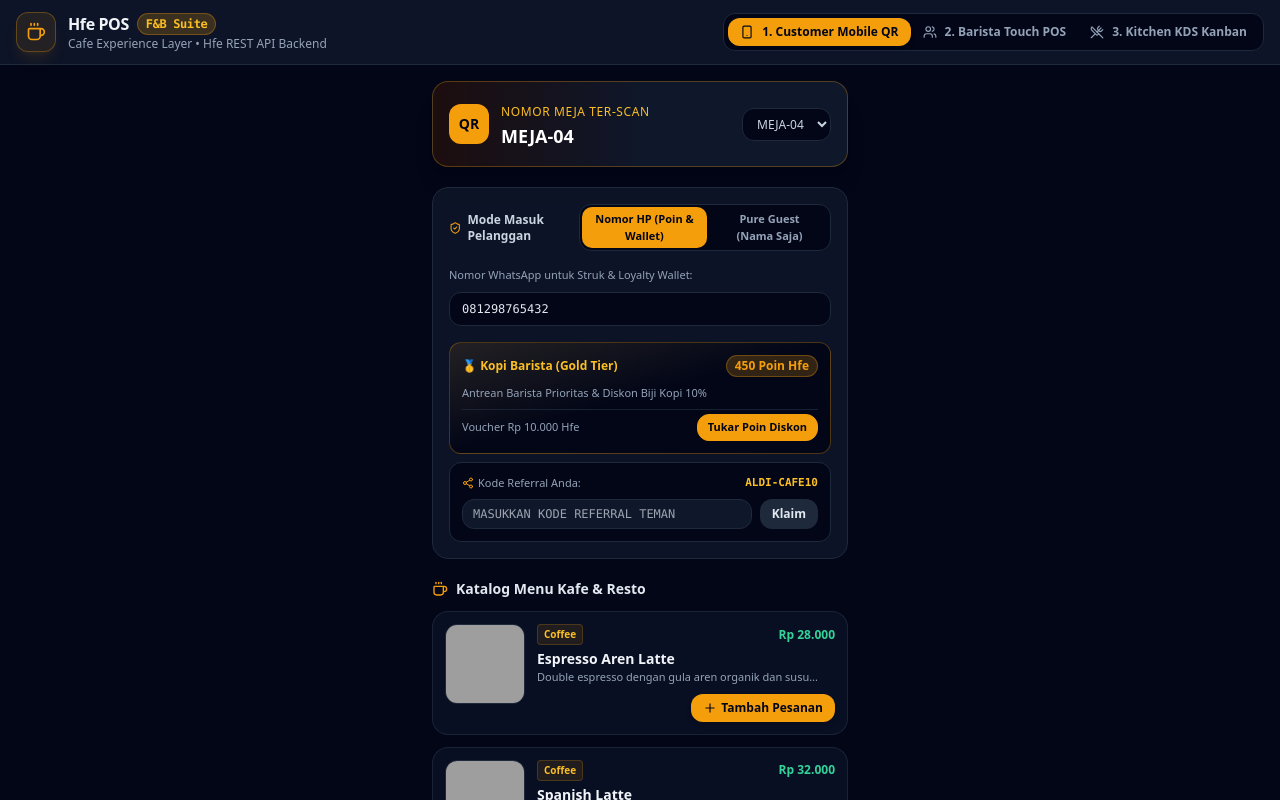
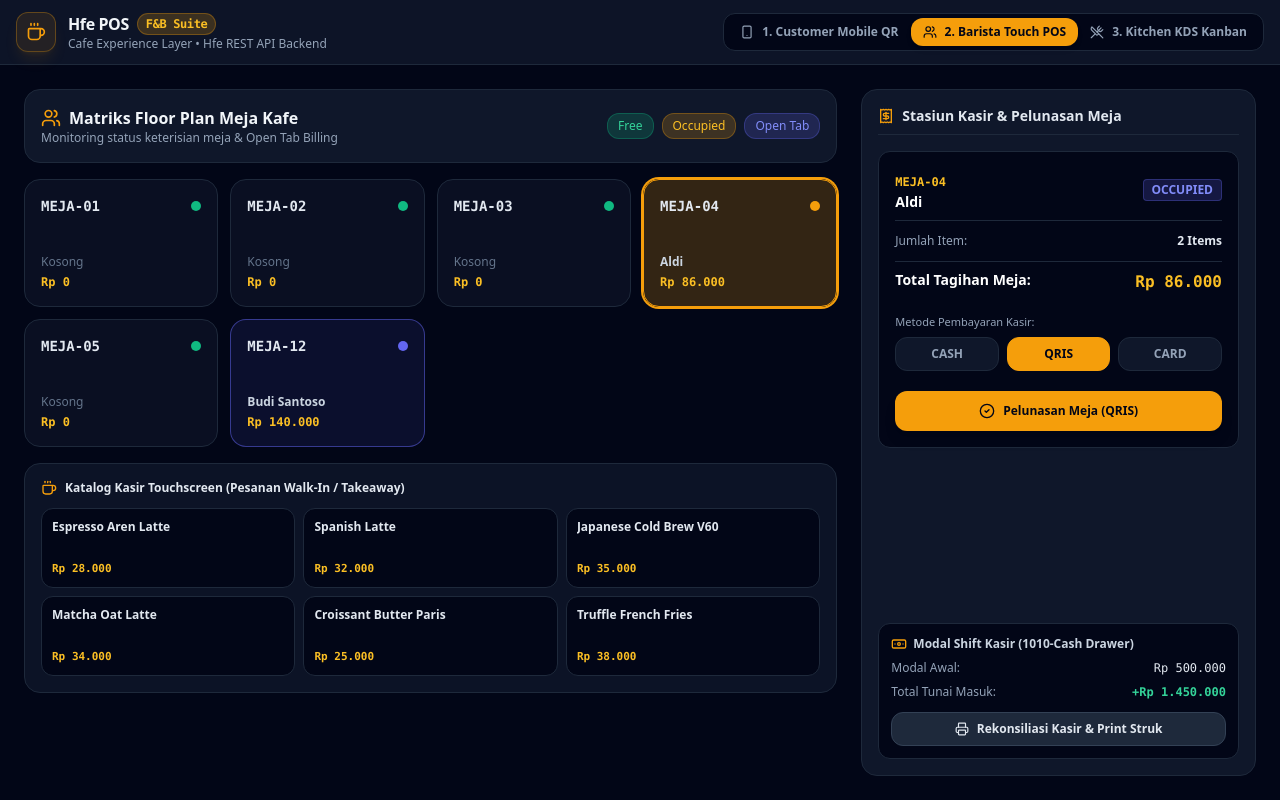
Before and after one commit to glc-works/hfe-pos, a React (Vite) app: page / in a window 1280 px wide. Shown: the top 800 px of the page. Built offline with nearby package versions, Linux system fonts and the light colour scheme; grey boxes are pictures that could not be loaded; the HTML template or start-up script is replaced by a standard one.

Commit message:
feat(pos): enhance Barista Touch POS Station with Quick Catalog & Open Tab Checkout (#1)

```diff
--- a/src/App.tsx
+++ b/src/App.tsx
@@ -27,7 +27,9 @@ import {
   UtensilsCrossed,
   ArrowRight,
   ArrowLeft,
-  ChefHat
+  ChefHat,
+  Banknote,
+  Receipt
 } from 'lucide-react'
 
 // --- TYPES ---
@@ -86,7 +88,7 @@ const PRODUCT_CATALOG: MenuItem[] = [
 
 export default function App() {
   // --- SURFACE APP STATE ---
-  const [activeSurface, setActiveSurface] = useState<SurfaceMode>('mobile-qr')
+  const [activeSurface, setActiveSurface] = useState<SurfaceMode>('barista-pos')
 
   // --- MOBILE QR SURFACE STATE ---
   const [selectedTable, setSelectedTable] = useState<string>('MEJA-04')
@@ -168,8 +170,8 @@ export default function App() {
     }
   ])
 
-  // --- POS TABLES FLOOR PLAN STATE ---
-  const [tablesGrid] = useState<TableStatus[]>([
+  // --- POS TABLES & CASHIER STATE ---
+  const [tablesGrid, setTablesGrid] = useState<TableStatus[]>([
     { id: 'T1', name: 'MEJA-01', status: 'free', totalBill: 0, orderCount: 0 },
     { id: 'T2', name: 'MEJA-02', status: 'free', totalBill: 0, orderCount: 0 },
     { id: 'T3', name: 'MEJA-03', status: 'free', totalBill: 0, orderCount: 0 },
@@ -177,6 +179,9 @@ export default function App() {
     { id: 'T5', name: 'MEJA-05', status: 'free', totalBill: 0, orderCount: 0 },
     { id: 'T12', name: 'MEJA-12', status: 'open-tab', customerName: 'Budi Santoso', totalBill: 140000, orderCount: 4 },
   ])
+  const [selectedPOSTable, setSelectedPOSTable] = useState<TableStatus | null>(tablesGrid[3])
+  const [posPayMethod, setPosPayMethod] = useState<'cash' | 'qris' | 'card'>('qris')
+  const [posCashGiven, setPosCashGiven] = useState<string>('100000')
 
   // --- COMPUTED CART TOTALS ---
   const rawSubtotal = cart.reduce((sum, item) => {
@@ -293,6 +298,13 @@ export default function App() {
     alert(`Pembayaran QRIS Sukses! Pesanan meja ${selectedTable} masuk kolom 'In Progress' Kanban Dapur.`)
   }
 
+  const handlePOSCheckoutTable = () => {
+    if (!selectedPOSTable || selectedPOSTable.totalBill === 0) return
+    setTablesGrid(prev => prev.map(t => t.id === selectedPOSTable.id ? { ...t, status: 'free', totalBill: 0, customerName: undefined } : t))
+    alert(`Pembayaran Meja ${selectedPOSTable.name} (${selectedPOSTable.customerName}) LUNAS via ${posPayMethod.toUpperCase()}! Struk Penjualan Terkirim ke Hfe REST API.`)
+    setSelectedPOSTable(null)
+  }
+
   const handleMoveKanbanColumn = (orderId: string, targetStatus: 'placed' | 'processing' | 'ready') => {
     setOrders(prev => prev.map(o => {
       if (o.id === orderId) {
@@ -302,7 +314,7 @@ export default function App() {
     }))
   }
 
-  // Standard Kanban Columns Filtering (Makanan & Minuman)
+  // Standard Kanban Columns Filtering
   const placedOrders = orders.filter(o => o.status === 'placed')
   const processingOrders = orders.filter(o => o.status === 'processing')
   const readyOrders = orders.filter(o => o.status === 'ready')
@@ -684,8 +696,11 @@ export default function App() {
               {tablesGrid.map(table => (
                 <div
                   key={table.id}
+                  onClick={() => setSelectedPOSTable(table)}
                   className={`border rounded-2xl p-4 flex flex-col justify-between h-32 transition-all cursor-pointer ${
-                    table.status === 'occupied'
+                    selectedPOSTable?.id === table.id
+                      ? 'ring-2 ring-amber-500 bg-amber-500/20 border-amber-500'
+                      : table.status === 'occupied'
                       ? 'bg-amber-500/10 border-amber-500/50'
                       : table.status === 'open-tab'
                       ? 'bg-indigo-500/10 border-indigo-500/50'
@@ -712,35 +727,131 @@ export default function App() {
                 </div>
               ))}
             </div>
+
+            {/* Quick Catalog Grid for Walk-In / Cashier Direct Order */}
+            <div className="bg-slate-900/80 border border-slate-800 rounded-2xl p-4 flex flex-col gap-3">
+              <h3 className="text-xs font-bold text-slate-200 flex items-center gap-2">
+                <Coffee className="w-4 h-4 text-amber-500" /> Katalog Kasir Touchscreen (Pesanan Walk-In / Takeaway)
+              </h3>
+
+              <div className="grid grid-cols-3 gap-2">
+                {PRODUCT_CATALOG.map(item => (
+                  <button
+                    key={item.id}
+                    onClick={() => {
+                      if (selectedPOSTable) {
+                        setTablesGrid(prev => prev.map(t => t.id === selectedPOSTable.id ? { ...t, status: 'open-tab', totalBill: t.totalBill + item.price, orderCount: t.orderCount + 1 } : t))
+                      }
+                    }}
+                    className="bg-slate-950 hover:bg-slate-800 border border-slate-800 text-left p-2.5 rounded-xl flex flex-col justify-between h-20 transition-all"
+                  >
+                    <span className="font-bold text-xs text-slate-200 line-clamp-1">{item.name}</span>
+                    <span className="text-[11px] font-mono font-bold text-amber-400">Rp {item.price.toLocaleString('id-ID')}</span>
+                  </button>
+                ))}
+              </div>
+            </div>
           </div>
 
-          {/* Cashier Control & Shift Drawer Panel */}
-          <div className="bg-slate-900 border border-slate-800 rounded-2xl p-4 flex flex-col gap-4">
-            <h3 className="text-sm font-bold text-slate-200 flex items-center gap-2 border-b border-slate-800 pb-2">
-              <DollarSign className="w-4 h-4 text-amber-500" /> Stasiun Kasir & Modal Shift (1010-Cash Drawer)
-            </h3>
+          {/* Cashier Control & Open Tab Checkout Panel */}
+          <div className="bg-slate-900 border border-slate-800 rounded-2xl p-4 flex flex-col justify-between gap-4">
+            <div className="flex flex-col gap-4">
+              <h3 className="text-sm font-bold text-slate-200 flex items-center gap-2 border-b border-slate-800 pb-2">
+                <Receipt className="w-4 h-4 text-amber-500" /> Stasiun Kasir & Pelunasan Meja
+              </h3>
 
+              {selectedPOSTable ? (
+                <div className="bg-slate-950 border border-slate-800 rounded-xl p-4 flex flex-col gap-3">
+                  <div className="flex items-center justify-between border-b border-slate-800 pb-2">
+                    <div>
+                      <span className="text-xs font-bold text-amber-400 font-mono">{selectedPOSTable.name}</span>
+                      <h4 className="text-sm font-bold text-white">{selectedPOSTable.customerName || 'Pelanggan Walk-In'}</h4>
+                    </div>
+                    <span className="text-xs font-bold uppercase px-2 py-0.5 rounded bg-indigo-500/20 text-indigo-400 border border-indigo-500/30">
+                      {selectedPOSTable.status}
+                    </span>
+                  </div>
+
+                  <div className="flex justify-between text-xs text-slate-400">
+                    <span>Jumlah Item:</span>
+                    <span className="font-bold text-slate-200">{selectedPOSTable.orderCount} Items</span>
+                  </div>
+
+                  <div className="flex justify-between text-sm font-black text-white pt-2 border-t border-slate-800">
+                    <span>Total Tagihan Meja:</span>
+                    <span className="text-amber-400 font-mono text-base">Rp {selectedPOSTable.totalBill.toLocaleString('id-ID')}</span>
+                  </div>
+
+                  {/* Payment Method Selector */}
+                  <div className="flex flex-col gap-1.5 pt-2">
+                    <label className="text-[11px] text-slate-400">Metode Pembayaran Kasir:</label>
+                    <div className="grid grid-cols-3 gap-2">
+                      {(['cash', 'qris', 'card'] as const).map(method => (
+                        <button
+                          key={method}
+                          onClick={() => setPosPayMethod(method)}
+                          className={`py-2 rounded-lg text-xs font-bold border uppercase transition-all ${
+                            posPayMethod === method
+                              ? 'bg-amber-500 text-slate-950 border-amber-500'
+                              : 'bg-slate-900 border-slate-800 text-slate-400'
+                          }`}
+                        >
+                          {method}
+                        </button>
+                      ))}
+                    </div>
+                  </div>
+
+                  {posPayMethod === 'cash' && (
+                    <div className="flex flex-col gap-1 pt-1">
+                      <label className="text-[11px] text-slate-400">Uang Tunai Diterima:</label>
+                      <input
+                        type="text"
+                        value={posCashGiven}
+                        onChange={(e) => setPosCashGiven(e.target.value)}
+                        className="bg-slate-900 border border-slate-800 text-slate-200 text-xs rounded-lg px-3 py-1.5 focus:outline-none font-mono"
+                      />
+                      <p className="text-[11px] text-emerald-400 font-mono pt-0.5">
+                        Kembalian: Rp {Math.max(0, parseInt(posCashGiven || '0') - selectedPOSTable.totalBill).toLocaleString('id-ID')}
+                      </p>
+                    </div>
+                  )}
+
+                  <button
+                    onClick={handlePOSCheckoutTable}
+                    disabled={selectedPOSTable.totalBill === 0}
+                    className="w-full bg-amber-500 hover:bg-amber-400 text-slate-950 font-bold text-xs py-3 rounded-xl shadow-lg flex items-center justify-center gap-2 mt-2 disabled:opacity-50"
+                  >
+                    <CheckCircle2 className="w-4 h-4" /> Pelunasan Meja ({posPayMethod.toUpperCase()})
+                  </button>
+                </div>
+              ) : (
+                <div className="bg-slate-950/60 border border-slate-800/80 rounded-xl p-8 text-center text-xs text-slate-500">
+                  Pilihlah salah satu Meja di Matriks Floor Plan untuk melihat & melunasi tagihan.
+                </div>
+              )}
+            </div>
+
+            {/* Shift Cash Drawer Reconciliation Panel */}
             <div className="bg-slate-950 border border-slate-800 rounded-xl p-3 flex flex-col gap-2">
+              <span className="text-xs font-bold text-slate-300 flex items-center gap-1.5">
+                <Banknote className="w-4 h-4 text-amber-500" /> Modal Shift Kasir (1010-Cash Drawer)
+              </span>
               <div className="flex justify-between text-xs text-slate-400">
-                <span>Kasir Shift Aktif:</span>
-                <span className="font-semibold text-amber-400">Barista Staff #102</span>
-              </div>
-              <div className="flex justify-between text-xs text-slate-400">
-                <span>Modal Kasir Awal:</span>
+                <span>Modal Awal:</span>
                 <span className="font-mono text-slate-200">Rp 500.000</span>
               </div>
               <div className="flex justify-between text-xs text-slate-400">
-                <span>Pemasukan Tunai Hari Ini:</span>
+                <span>Total Tunai Masuk:</span>
                 <span className="font-mono text-emerald-400 font-bold">+Rp 1.450.000</span>
               </div>
+              <button
+                onClick={() => alert('Rekonsiliasi Modal Kasir Berhasil Dicetak & Disimpan ke Hfe!')}
+                className="mt-1 w-full bg-slate-800 hover:bg-slate-700 text-slate-200 font-semibold text-xs py-2 rounded-lg border border-slate-700 flex items-center justify-center gap-2"
+              >
+                <Printer className="w-3.5 h-3.5" /> Rekonsiliasi Kasir & Print Struk
+              </button>
             </div>
-
-            <button
-              onClick={() => alert('Rekonsiliasi Modal Kasir Berhasil Dicetak & Disimpan ke Hfe!')}
-              className="w-full bg-slate-800 hover:bg-slate-700 text-slate-200 font-semibold text-xs py-2.5 rounded-xl border border-slate-700 flex items-center justify-center gap-2"
-            >
-              <Printer className="w-3.5 h-3.5" /> Rekonsiliasi & Tutup Shift Kasir
-            </button>
           </div>
         </main>
       )}
```
